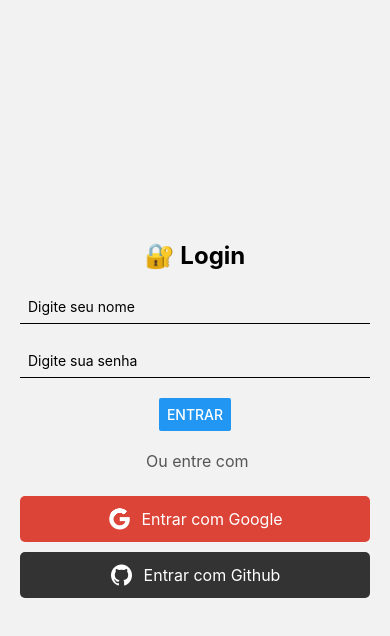
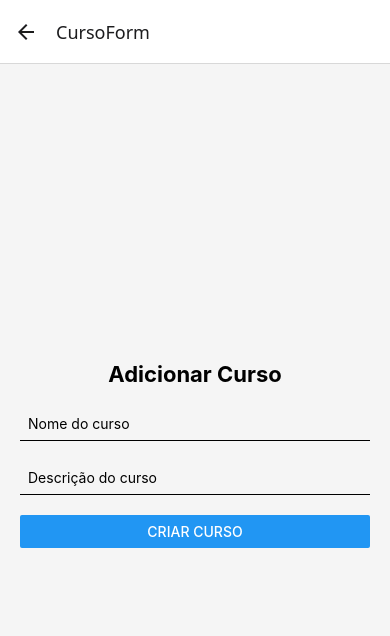
Before and after one commit to jessica-furtado/project-react-native, a React Native app: screen /CursoForm in a window 390 px wide. Shown: the top 636 px of the page. Built offline with nearby package versions, Linux system fonts and the light colour scheme.

Commit message:
Criar e deletar cursos

```diff
--- a/src/navigation/AppNavigation.js
+++ b/src/navigation/AppNavigation.js
@@ -6,6 +6,7 @@ import { Ionicons } from "@expo/vector-icons";
 import LoginScreen from "../screens/LoginScreen";
 import DetailsScreen from "../screens/DetailsScreen";
 import ProfileScreen from "../screens/ProfileScreen";
+import CursoFormScreen from "../screens/CursoFormScreen";
 
 const Stack = createNativeStackNavigator();
 const Tab = createBottomTabNavigator();
@@ -49,6 +50,12 @@ const AppNavigation = () => {
         options={{ headerShown: false }}
       />
       <Stack.Screen name="Details" component={DetailsScreen} />
+
+      <Stack.Screen
+        name="CursoForm"
+        component={CursoFormScreen}
+      />
+
     </Stack.Navigator>
   );
 };
--- a/src/screens/CursoFormScreen.js
+++ b/src/screens/CursoFormScreen.js
@@ -1,6 +1,8 @@
-import { View, Text } from 'react-native'
-import React, { useEffect } from 'react'
-import { getDoc } from 'firebase/firestore'
+import { View, Text, Alert, TextInput, Button, StyleSheet } from 'react-native'
+import React, { useEffect, useState } from 'react'
+import { getDoc, doc } from 'firebase/firestore'
+import { adicionarCurso, atualizarCurso } from '../services/CursoService'
+import { db } from '../config/firebaseConfig'
 
 const CursoFormScreen = ({ route, navigation }) => {
 
@@ -25,11 +27,57 @@ const CursoFormScreen = ({ route, navigation }) => {
 
     }, [itemId])
 
+    const handleSalvar = async () => {
+        if ( !nome || !descricao ) {
+            Alert.alert('Erro', 'Preencha todos os campos!')
+            return
+        }
+
+        try {
+            if (editando) {
+                await atualizarCurso(itemId, { name: nome, description: descricao })
+                Alert.alert('Curso atualizado com sucesso!')
+            } else {
+                await adicionarCurso({ name: nome, description: descricao })
+                Alert.alert('Curso criado com sucesso!')
+            }
+            navigation.goBack()
+        } catch (error) {
+            Alert.alert('Erro', 'Algo deu errado ao salvar!')
+
+        }
+    }
+
   return (
-    <View>
-      <Text>CursoFormScreen</Text>
+    <View style={styles.container}>
+      <Text style={styles.title}>
+        {editando ? 'Editar Curso' : 'Adicionar Curso' }
+      </Text>
+
+      <TextInput
+        placeholder= "Nome do curso"
+        style={styles.input}
+        value={nome}
+        onChangeText={setNome}
+        />
+
+        <TextInput
+        placeholder= "Descrição do curso"
+        style={styles.input}
+        value={descricao}
+        onChangeText={setDescricao}
+        />
+
+        <Button title={editando ? 'Salvar Alterações' : 'Criar Curso'} onPress={handleSalvar} />
+
     </View>
   )
 }
 
+const styles = StyleSheet.create({
+    container: { flex: 1, padding: 20, justifyContent: 'center', backgroundColor: '#f5f5f5' },
+    title: { fontSize: 22, fontWeight: 'bold', marginBottom: 20, textAlign: 'center' },
+    input: { borderBottomWidth: 1, marginBottom: 20, padding: 8 },
+    })
+
 export default CursoFormScreen
--- a/src/screens/HomeScreen.js
+++ b/src/screens/HomeScreen.js
@@ -1,7 +1,7 @@
-import { View, Text, FlatList, TouchableOpacity, StyleSheet } from 'react-native'
+import { View, Text, FlatList, TouchableOpacity, StyleSheet, Alert, Button } from 'react-native'
 import React, { useCallback, useState } from 'react'
 import{ useFocusEffect } from '@react-navigation/native'
-import { getCursos } from '../services/CursoService'
+import { deletarCurso, getCursos } from '../services/CursoService'
 
 const HomeScreen = ({ navigation }) => {
 
@@ -18,6 +18,20 @@ const HomeScreen = ({ navigation }) => {
     }, [])
   )
 
+  const confirmarExclusao = (id) => {
+    Alert.alert('Confirmar', 'Deseja realmente excluir este curso?', [
+      { text: 'Cancelar', style: 'cancel'},
+      {
+        text: 'Excluir',
+        style: 'destructive',
+        onPress: async () => {
+          await deletarCurso(id)
+          carregarCursos()
+        }
+      }
+    ])
+  }
+
     /*const items = [
         { id: '1', name: "Curso de React Native", description: "Aprenda a criar apps para IOS e Android" },
         {id: '2', name: "Curso de Java e Spring Boot", description: "Construa APIs robustas com Java e Spring"},
@@ -28,6 +42,8 @@ const HomeScreen = ({ navigation }) => {
   return (
     <View style={styles.container}>
       <Text style={styles.title}>📚 Cursos Disponíveis</Text>
+
+      <Button title='Adicionar Curso' onPress={() => navigation.navigate('CursoForm')} />
       <FlatList
         data={items}
         keyExtractor={(item) => item.id}
@@ -42,6 +58,7 @@ const HomeScreen = ({ navigation }) => {
             >
                 <Text style={styles.itemTitle}>{item.name}</Text>
                 <Text style={styles.itemDescription}>{item.description}</Text>
+                <Button title="🗑️" onPress={() => confirmarExclusao(item.id)} color="#d9534f" />
 
             </TouchableOpacity>
         )
--- a/src/services/CursoService.js
+++ b/src/services/CursoService.js
@@ -23,5 +23,5 @@ export const atualizarCurso = async (id, novosDados) => {
 // Deletar curso por ID
 export const deletarCurso = async (id) => {
     const cursoRef = doc(db, 'cursos', id)
-    await deleteDoc(cursosRef)
+    await deleteDoc(cursoRef)
 }
```
